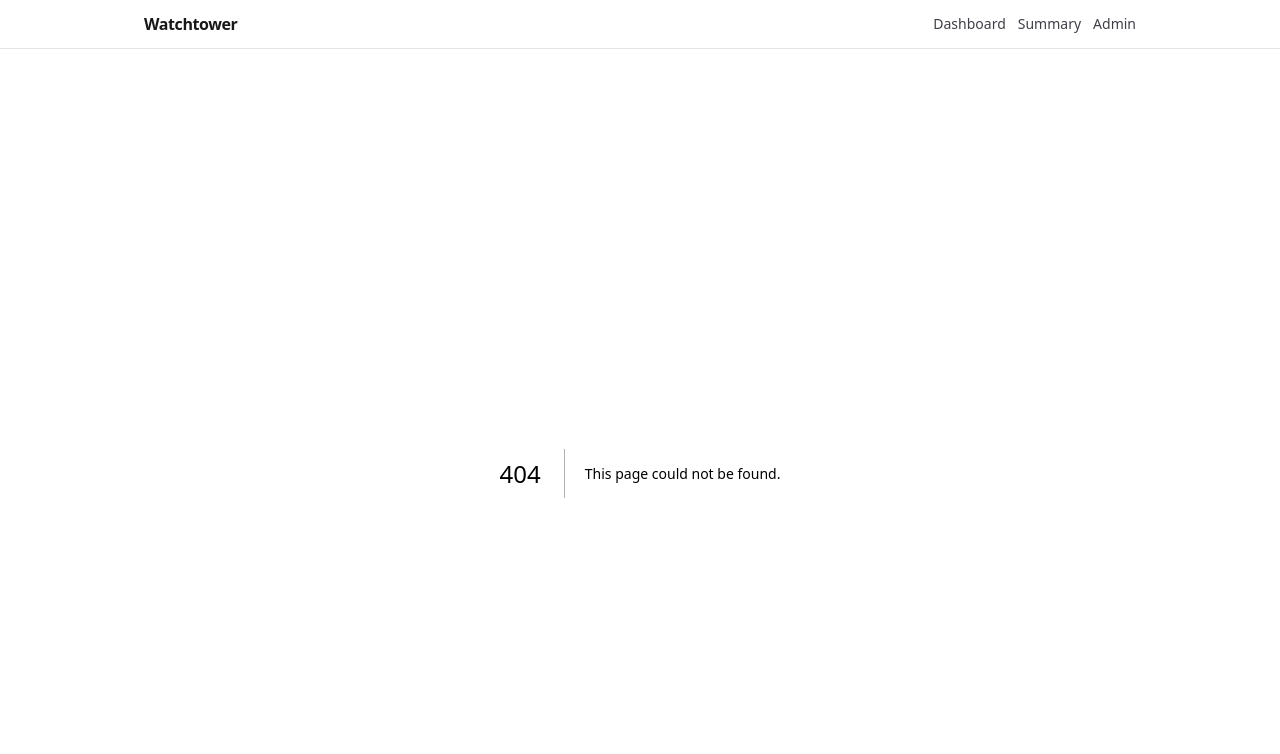
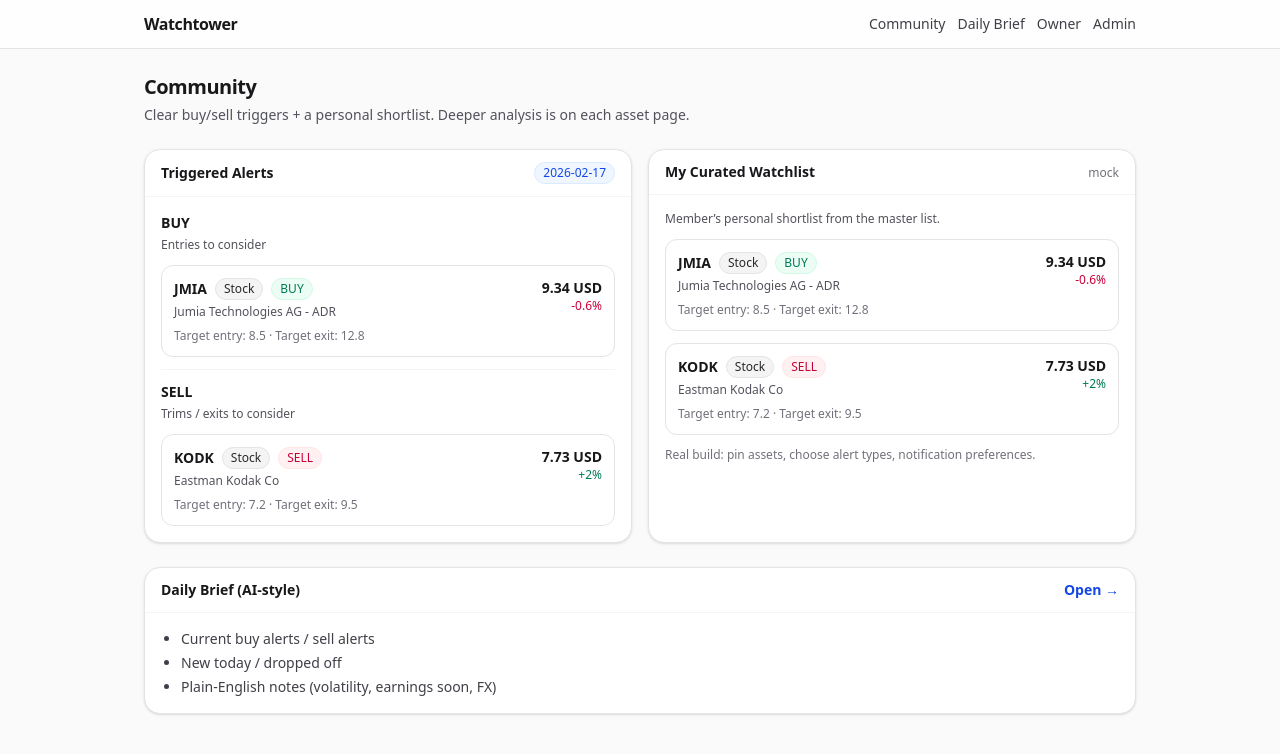
Before and after one commit to silas-maven/watchtower, a Next.js app: page /community in a window 1280 px wide. Before the commit this address had no page. Shown: the top 754 px of the page. Built offline with nearby package versions, Linux system fonts and the light colour scheme.

Commit message:
Community-first view + owner page; fix admin import

```diff
--- a/app/admin/page.tsx
+++ b/app/admin/page.tsx
@@ -3,7 +3,7 @@
 import Link from 'next/link';
 import { useMemo, useState } from 'react';
 import { Card } from '@/components/Card';
-import { assets as mockAssets } from '@/lib/mock';
+import { watchlist as mockAssets } from '@/lib/mock';
 
 export default function AdminPage() {
   const [selected, setSelected] = useState(mockAssets[0]?.id);
--- /dev/null
+++ b/app/community/page.tsx
@@ -0,0 +1,89 @@
+import Link from 'next/link';
+import { Card } from '@/components/Card';
+import { Badge } from '@/components/Badge';
+import { SectionTitle } from '@/components/SectionTitle';
+import { mockDailyBrief, watchlist, type WatchRow } from '@/lib/mock';
+
+function fmt(n: number) {
+  return n.toLocaleString(undefined, { maximumFractionDigits: 2 });
+}
+
+function RowPill({ r }: { r: WatchRow }) {
+  const tone = r.tradeAlert === 'BUY' ? 'emerald' : r.tradeAlert === 'SELL' ? 'rose' : 'zinc';
+  return (
+    <Link href={`/assets/${r.id}`} className="block rounded-xl border border-zinc-200 bg-white p-3 hover:bg-zinc-50">
+      <div className="flex items-start justify-between gap-3">
+        <div>
+          <div className="flex flex-wrap items-center gap-2">
+            <div className="text-sm font-semibold">{r.ticker}</div>
+            <Badge tone="zinc">{r.assetType}</Badge>
+            {r.tradeAlert !== 'NONE' && <Badge tone={tone as any}>{r.tradeAlert}</Badge>}
+          </div>
+          <div className="mt-1 text-xs text-zinc-600">{r.name}</div>
+        </div>
+        <div className="text-right">
+          <div className="text-sm font-semibold">{r.currentPrice == null ? '—' : fmt(r.currentPrice)} {r.ccy}</div>
+          <div className={`text-xs ${(r.dailyChangePct ?? 0) >= 0 ? 'text-emerald-700' : 'text-rose-700'}`}>
+            {r.dailyChangePct == null ? '—' : `${r.dailyChangePct >= 0 ? '+' : ''}${fmt(r.dailyChangePct)}%`}
+          </div>
+        </div>
+      </div>
+      {(r.targetEntryForAveraging != null || r.targetExit != null) && (
+        <div className="mt-2 text-xs text-zinc-500">
+          {r.targetEntryForAveraging != null && <span>Target entry: {fmt(r.targetEntryForAveraging)} · </span>}
+          {r.targetExit != null && <span>Target exit: {fmt(r.targetExit)}</span>}
+        </div>
+      )}
+    </Link>
+  );
+}
+
+export default function CommunityPage() {
+  const brief = mockDailyBrief();
+  const buy = watchlist.filter(r => r.tradeAlert === 'BUY');
+  const sell = watchlist.filter(r => r.tradeAlert === 'SELL');
+
+  // Mock “curated watchlist” (per-user) without auth/db.
+  const myCurated = watchlist.filter(r => ['jmia', 'kodk'].includes(r.id));
+
+  return (
+    <div className="space-y-6">
+      <div>
+        <h1 className="text-xl font-semibold tracking-tight">Community</h1>
+        <p className="mt-1 text-sm text-zinc-600">
+          Clear buy/sell triggers + a personal shortlist. Deeper analysis is on each asset page.
+        </p>
+      </div>
+
+      <div className="grid gap-4 md:grid-cols-2">
+        <Card title="Triggered Alerts" right={<Badge tone="blue">{brief.date}</Badge>}>
+          <div className="space-y-3">
+            <SectionTitle title="BUY" subtitle="Entries to consider" />
+            {buy.length ? buy.map(r => <RowPill key={r.id} r={r} />) : <div className="text-sm text-zinc-600">No BUY alerts.</div>}
+            <div className="h-px bg-zinc-100" />
+            <SectionTitle title="SELL" subtitle="Trims / exits to consider" />
+            {sell.length ? sell.map(r => <RowPill key={r.id} r={r} />) : <div className="text-sm text-zinc-600">No SELL alerts.</div>}
+          </div>
+        </Card>
+
+        <Card title="My Curated Watchlist" right={<span className="text-xs text-zinc-500">mock</span>}>
+          <div className="space-y-3">
+            <div className="text-xs text-zinc-600">Member’s personal shortlist from the master list.</div>
+            {myCurated.map(r => <RowPill key={r.id} r={r} />)}
+            <div className="text-xs text-zinc-500">
+              Real build: pin assets, choose alert types, notification preferences.
+            </div>
+          </div>
+        </Card>
+      </div>
+
+      <Card title="Daily Brief (AI-style)" right={<Link className="text-sm font-semibold text-blue-700" href="/summary">Open →</Link>}>
+        <ul className="list-disc pl-5 text-sm text-zinc-700 space-y-1">
+          <li>Current buy alerts / sell alerts</li>
+          <li>New today / dropped off</li>
+          <li>Plain-English notes (volatility, earnings soon, FX)</li>
+        </ul>
+      </Card>
+    </div>
+  );
+}
--- /dev/null
+++ b/app/owner/page.tsx
@@ -0,0 +1,43 @@
+import Link from 'next/link';
+import { Card } from '@/components/Card';
+
+export default function OwnerPage() {
+  return (
+    <div className="space-y-6">
+      <div>
+        <Link href="/" className="text-sm font-semibold text-blue-700">← Dashboard</Link>
+        <h1 className="mt-2 text-xl font-semibold tracking-tight">Owner / Admin (mock)</h1>
+        <p className="mt-1 text-sm text-zinc-600">
+          Business owner view: manage members, master watchlist entries, and automation settings. UI-only for now.
+        </p>
+      </div>
+
+      <div className="grid gap-4 md:grid-cols-2">
+        <Card title="Member Access (planned)">
+          <ul className="list-disc pl-5 text-sm text-zinc-700 space-y-1">
+            <li>Invite / remove members</li>
+            <li>Access tiers (free/paid/admin)</li>
+            <li>Expiry dates + audit log</li>
+          </ul>
+        </Card>
+        <Card title="Watchlist Management (planned)">
+          <ul className="list-disc pl-5 text-sm text-zinc-700 space-y-1">
+            <li>Add/remove assets</li>
+            <li>Edit targets (entry/exit), notes, tags</li>
+            <li>Bulk import from Google Sheets/Excel</li>
+          </ul>
+        </Card>
+        <Card title="Automations (planned)">
+          <ul className="list-disc pl-5 text-sm text-zinc-700 space-y-1">
+            <li>Scheduled daily AI brief</li>
+            <li>Alert cooldown + delivery channels</li>
+            <li>Exception report: missing/stale data</li>
+          </ul>
+        </Card>
+        <Card title="Existing Admin UI" right={<Link className="text-sm font-semibold text-blue-700" href="/admin">Open →</Link>}>
+          <div className="text-sm text-zinc-600">Current mock admin page (levels-style editor) at /admin.</div>
+        </Card>
+      </div>
+    </div>
+  );
+}
--- /dev/null
+++ b/components/SectionTitle.tsx
@@ -0,0 +1,11 @@
+export function SectionTitle({ title, subtitle, right }: { title: string; subtitle?: string; right?: React.ReactNode }) {
+  return (
+    <div className="flex items-start justify-between gap-4">
+      <div>
+        <div className="text-sm font-semibold text-zinc-900">{title}</div>
+        {subtitle && <div className="mt-1 text-xs text-zinc-600">{subtitle}</div>}
+      </div>
+      {right}
+    </div>
+  );
+}
--- a/components/TopNav.tsx
+++ b/components/TopNav.tsx
@@ -5,9 +5,10 @@ export function TopNav() {
     <div className="sticky top-0 z-10 border-b border-zinc-200 bg-white/80 backdrop-blur">
       <div className="mx-auto flex max-w-5xl items-center justify-between px-4 py-3">
         <Link href="/" className="font-semibold tracking-tight text-zinc-900">Watchtower</Link>
-        <div className="flex items-center gap-3 text-sm">
-          <Link href="/" className="text-zinc-700 hover:text-zinc-900">Dashboard</Link>
-          <Link href="/summary" className="text-zinc-700 hover:text-zinc-900">Summary</Link>
+        <div className="flex flex-wrap items-center gap-3 text-sm">
+          <Link href="/community" className="text-zinc-700 hover:text-zinc-900">Community</Link>
+          <Link href="/summary" className="text-zinc-700 hover:text-zinc-900">Daily Brief</Link>
+          <Link href="/owner" className="text-zinc-700 hover:text-zinc-900">Owner</Link>
           <Link href="/admin" className="text-zinc-700 hover:text-zinc-900">Admin</Link>
         </div>
       </div>
```
